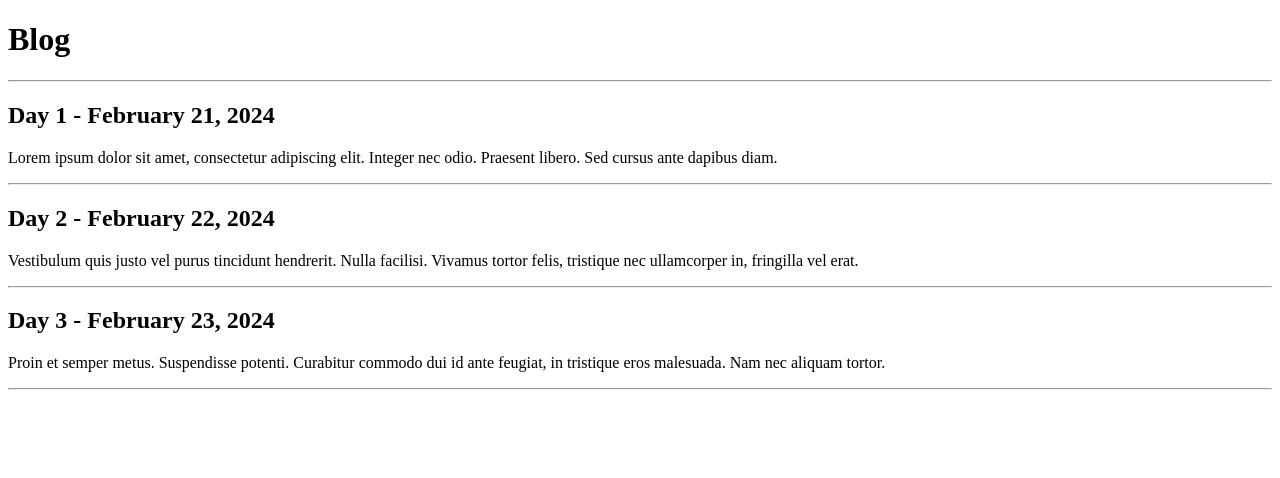
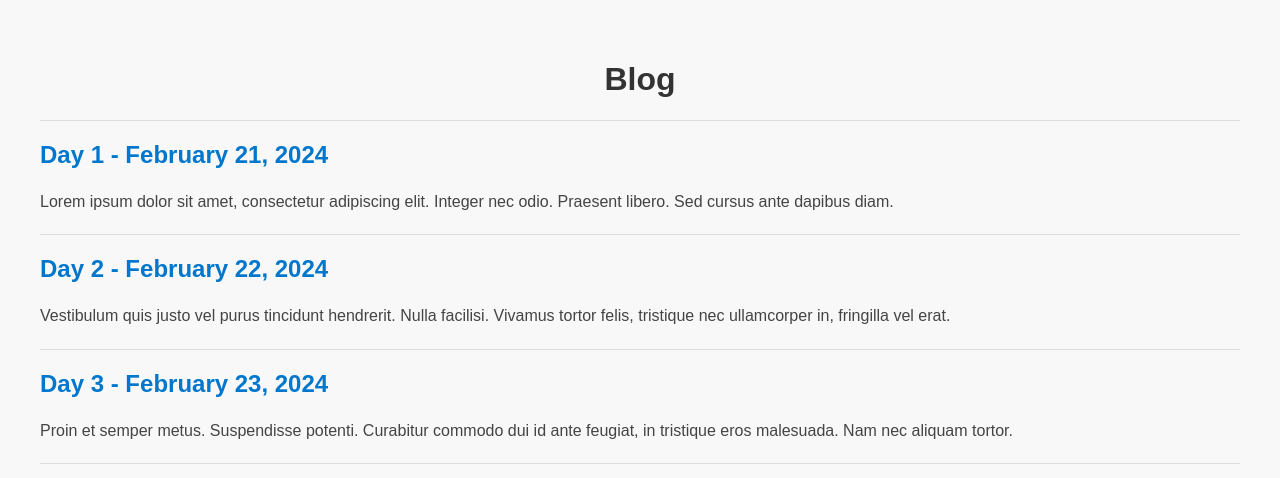
Before and after one commit to historypropshop/historypropshop.github.io, a plain HTML site: page blog.html in a window 1280 px wide. Drawn offline with Linux system fonts and the light colour scheme.

Commit message:
sdfasdfsdf

```diff
--- a/blog.html
+++ b/blog.html
@@ -3,6 +3,35 @@
 
 <head>
     <title>Blog</title>
+    <style>
+        body {
+            font-family: 'Arial', sans-serif;
+            margin: 20px;
+            padding: 20px;
+            background-color: #f8f8f8;
+        }
+
+        h1 {
+            color: #333;
+            text-align: center;
+        }
+
+        h2 {
+            color: #0077cc;
+        }
+
+        p {
+            line-height: 1.6;
+            color: #444;
+        }
+
+        hr {
+            border: 0;
+            height: 1px;
+            background-color: #ddd;
+            margin: 20px 0;
+        }
+    </style>
 </head>
 
 <body>
@@ -10,8 +39,8 @@
     <hr />
     <h2>Day 1 - February 21, 2024</h2>
     <p>
-      Lorem ipsum dolor sit amet, consectetur adipiscing elit. Integer nec odio. Praesent libero. Sed cursus
-      ante dapibus diam.
+        Lorem ipsum dolor sit amet, consectetur adipiscing elit. Integer nec odio. Praesent libero. Sed cursus ante
+        dapibus diam.
     </p>
     <hr />
 
```
Lines whose indentation alone changed are shown as unchanged.
